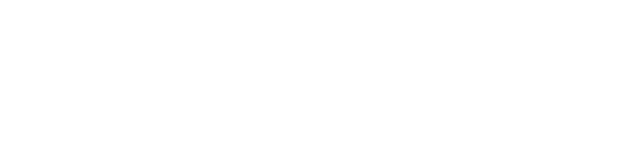
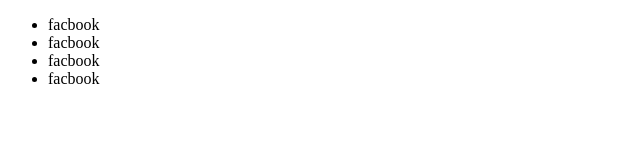
Before and after one commit to narutshibms/Front-End, a plain HTML site: page Newject/index.html in a window 1280 px wide. Shown: the whole page, without its empty margins (0-640 px from the left). Drawn offline with Linux system fonts and the light colour scheme.

Commit message:
web page footer has been added

```diff
--- a/Newject/index.html
+++ b/Newject/index.html
@@ -7,6 +7,13 @@
     <title>Document</title>
 </head>
 <body>
-
+    <footer>
+        <ul>
+            <li>facbook</li>
+            <li>facbook</li>
+            <li>facbook</li>
+            <li>facbook</li>
+        </ul>
+    </footer>
 </body>
 </html>
```
